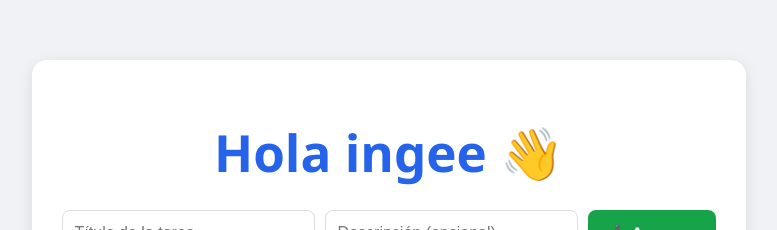
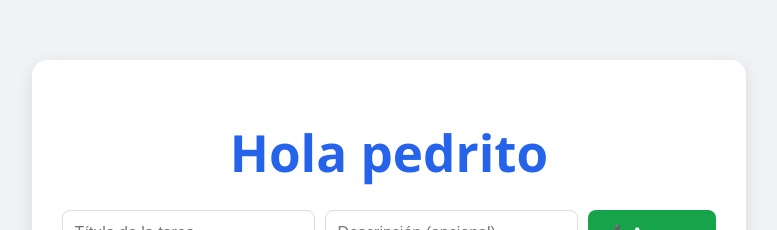
Before and after one commit to FMarvin/repositoryRedes, a React app in the folder frontend/: page / in a window 1280 px wide. Shown: the part 192-422 px from the top of the page, without its empty margins (271-1048 px from the left). Built offline with nearby package versions, Linux system fonts and the light colour scheme; no server answers; the HTML template or start-up script is replaced by a standard one.

Commit message:
Actualizacion de titulo para demo final

```diff
--- a/frontend/src/App.tsx
+++ b/frontend/src/App.tsx
@@ -75,7 +75,7 @@ function App() {
   return (
     <div className="app-container">
       <div className="card">
-        <h1 className="title">Hola ingee 👋</h1>
+        <h1 className="title">Hola pedrito</h1>
 
         <form onSubmit={addTask} className="input-group">
           <input
```
